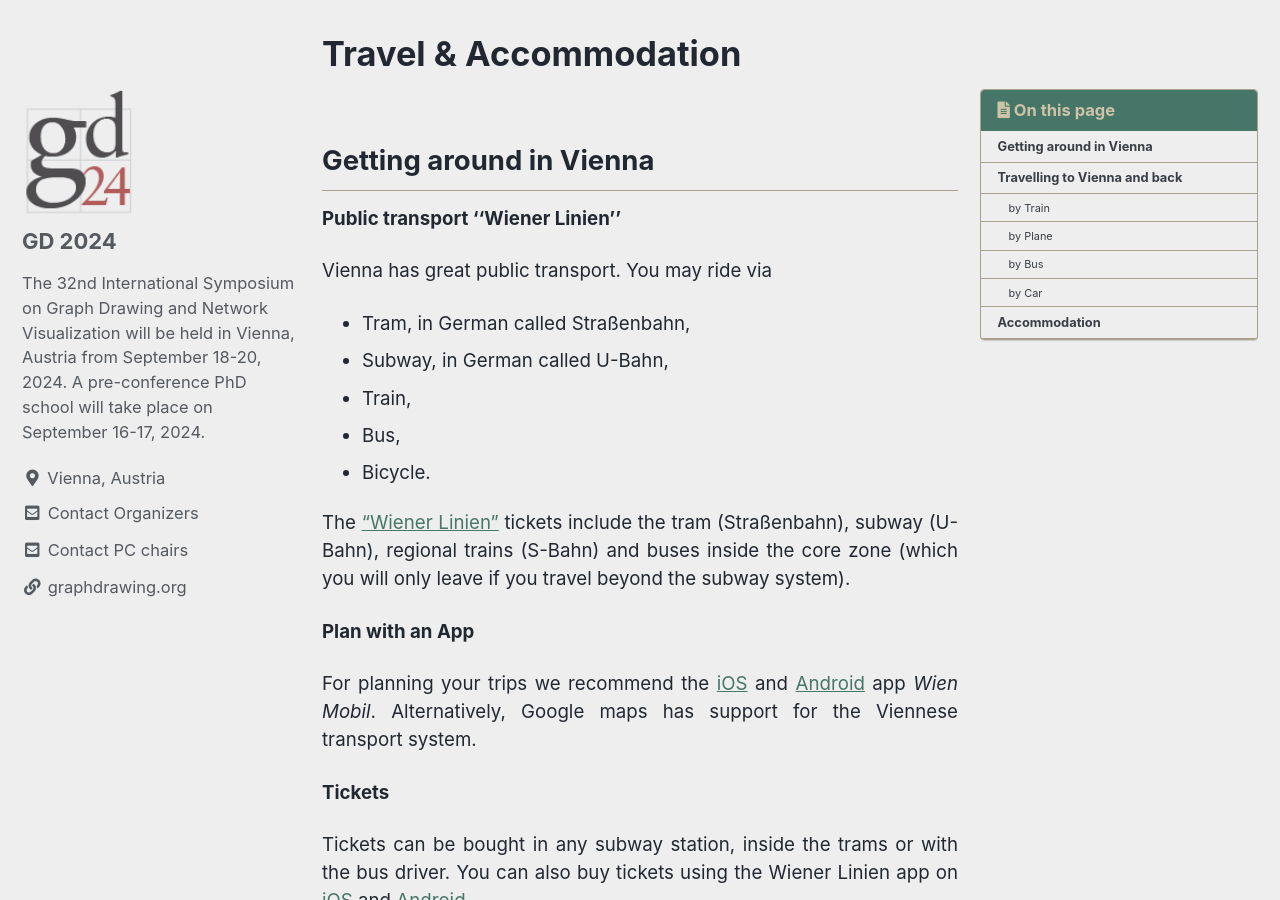
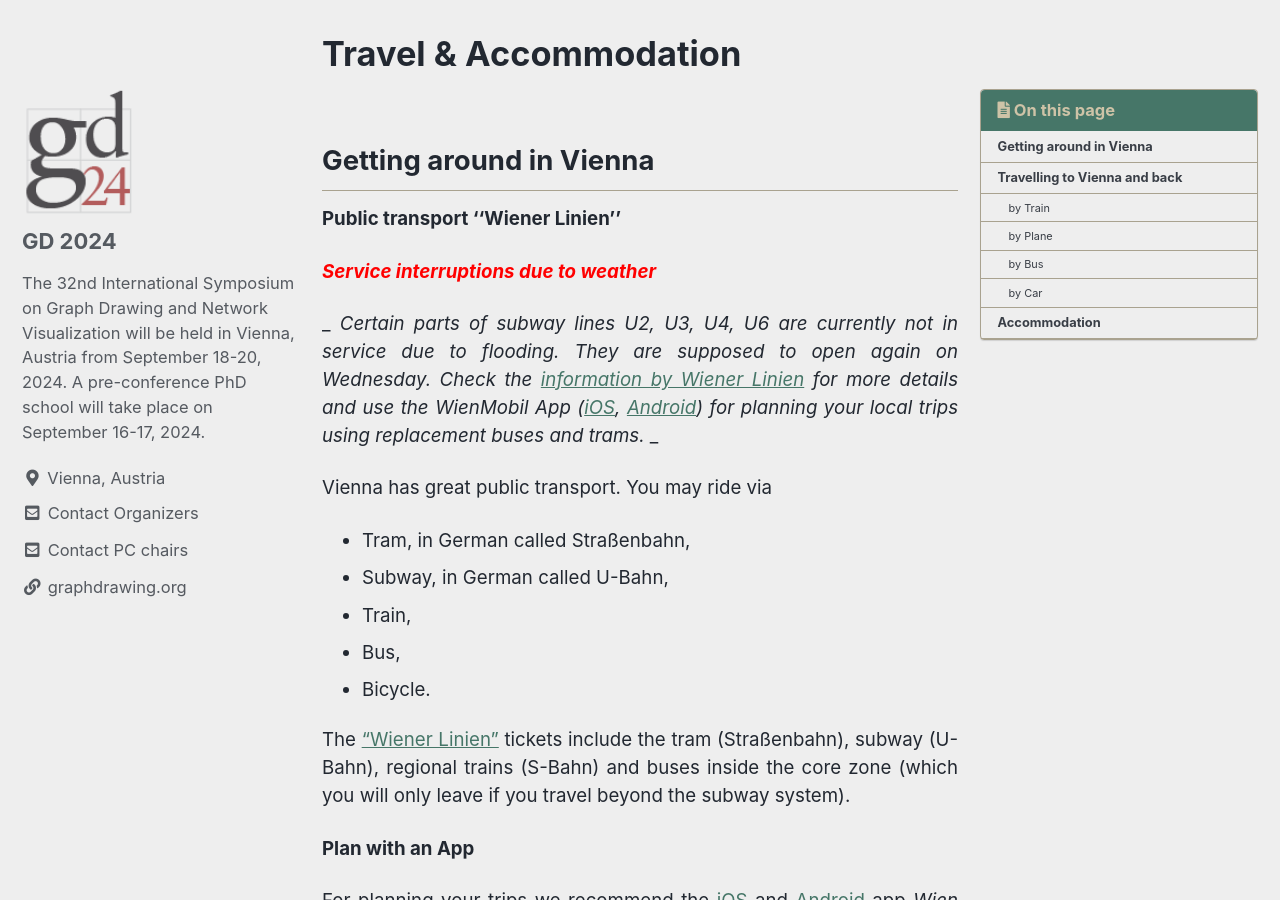
Before and after one commit to graphdrawing/gd2024, a Jekyll site: the page built from pages/travel_accomodation.md, in a window 1280 px wide and 900 px high, scrolled down 388 px. Built offline with Jekyll 4.4.1, drawn with Linux system fonts in a browser that asks for light colours; cached includes are drawn as plain includes.

Commit message:
Update travel_accomodation.md

```diff
--- a/pages/travel_accomodation.md
+++ b/pages/travel_accomodation.md
@@ -13,6 +13,10 @@ toc: true
 ## Getting around in Vienna
 
 **Public transport ‘‘Wiener Linien’’**
+
+**_<span style="color: red;">Service interruptions due to weather</span>_**
+
+_ _Certain parts of subway lines U2, U3, U4, U6 are currently not in service due to flooding. They are supposed to open again on Wednesday. Check the [information by Wiener Linien](https://www.wienerlinien.at/news/hochwasserschutz-weiter-eingeschraenkter-betrieb-auf-u6-u4-u3-und-u2) for more details and use the WienMobil App ([iOS](https://apps.apple.com/at/app/wienmobil/id1107918142), [Android](https://play.google.com/store/apps/details?id=at.wienerlinien.wienmobillab&hl=de_AT&gl=US)) for planning your local trips using replacement buses and trams._ _
 
 Vienna has great public transport. You may ride via
 
```
